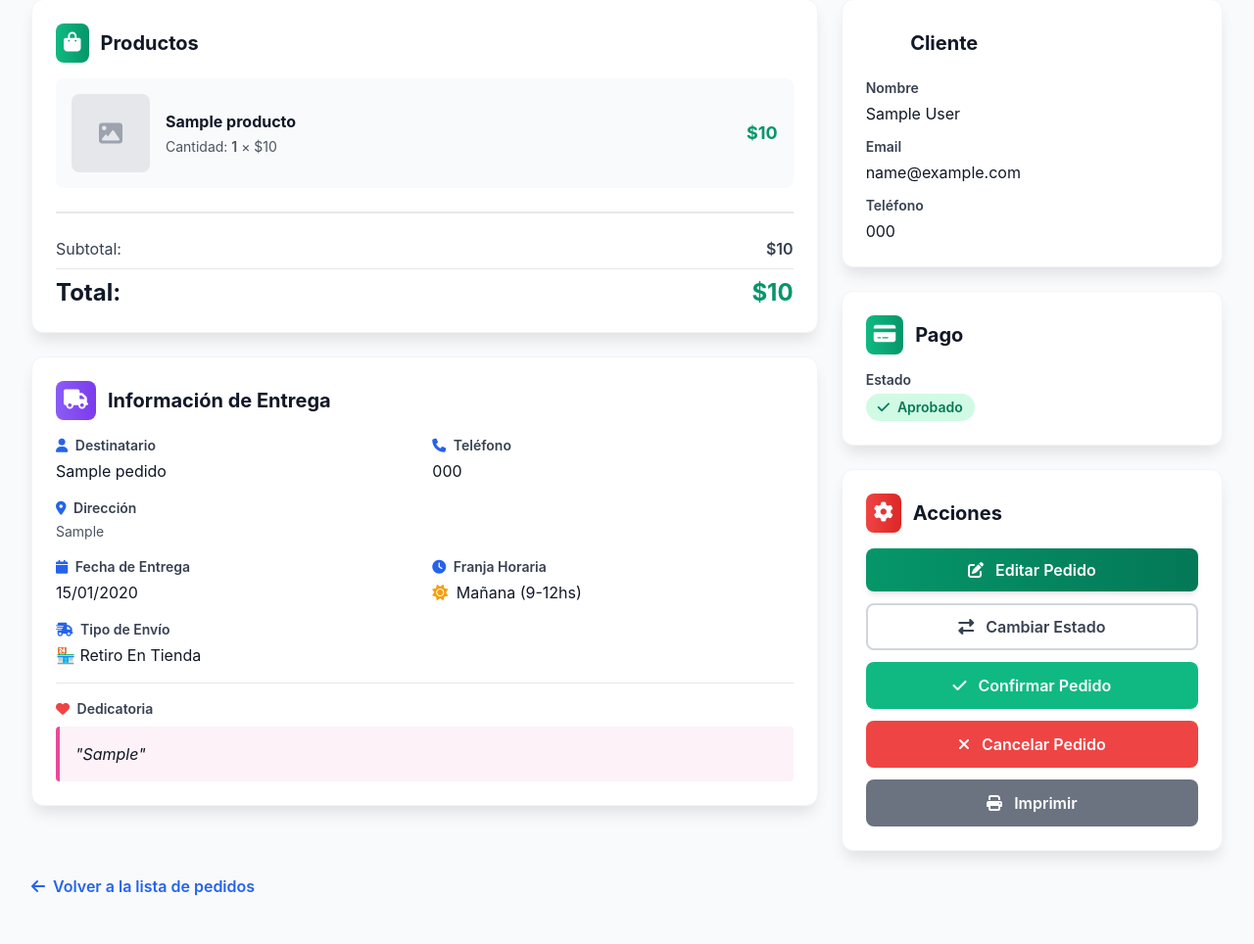
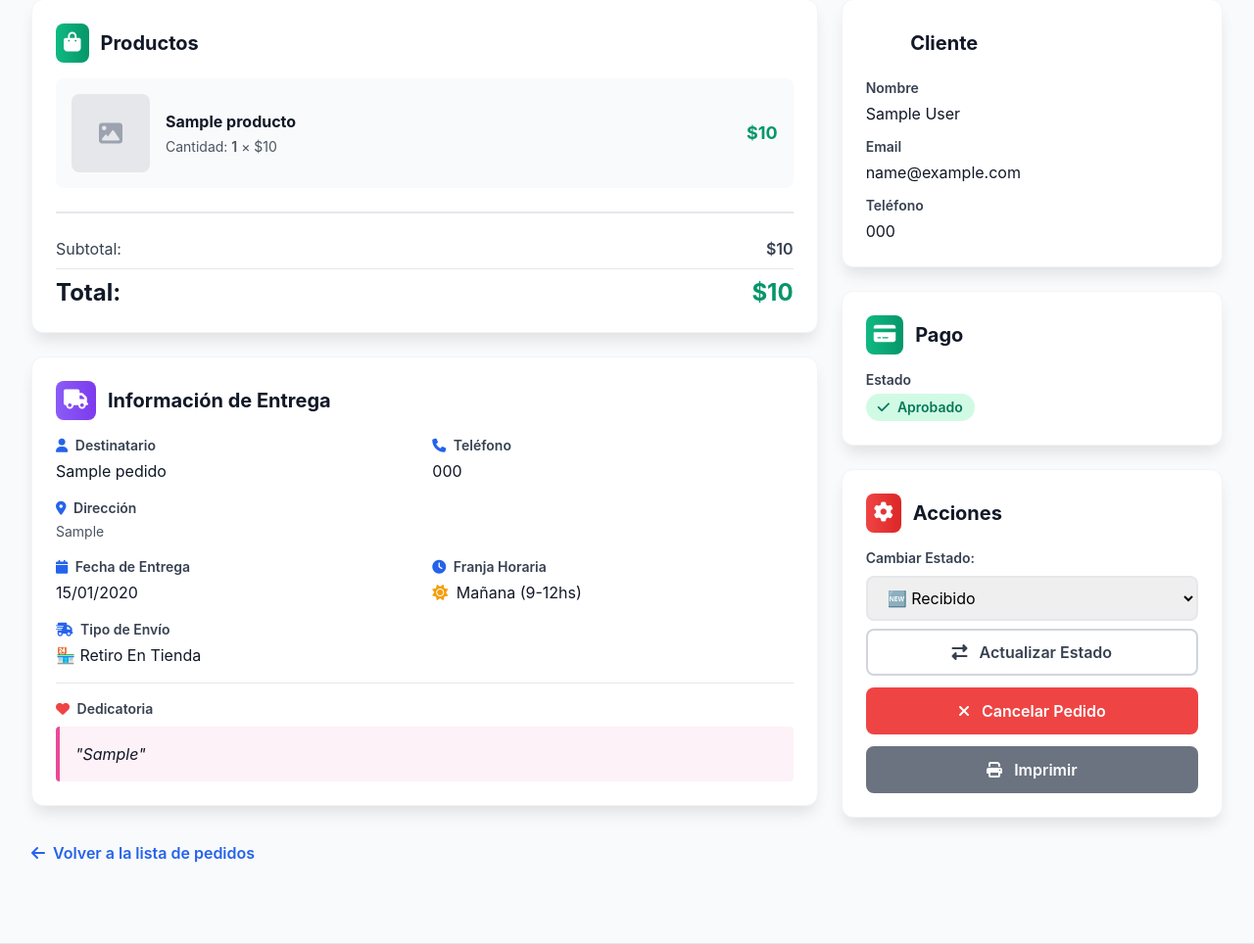
Before and after one commit to mazzuccoda/e-comerce-floreria, a Django app: page /admin-simple/pedidos/1/ in a window 1280 px wide. Shown: the part 315-1279 px from the top of the page at 98% size. Run offline with Django 5.2, Linux system fonts and the light colour scheme; a user stored in the database is signed in; tables that the repository leaves empty hold one stand-in row (values such as "Sample post"); parts of the project's set-up code (start-up, migrations or seed data) failed here and were passed over.

Commit message:
feat-gestion-pedidos-fase3-acciones-funcionales-completas

```diff
--- a/admin_simple/templates/admin_simple/pedido_detail.html
+++ b/admin_simple/templates/admin_simple/pedido_detail.html
@@ -312,29 +312,36 @@
             </div>
 
             <div class="space-y-3">
-                <button class="w-full btn-primary">
-                    <i class="fas fa-edit mr-2"></i> Editar Pedido
-                </button>
-
                 {% if pedido.estado != 'cancelado' %}
-                <button class="w-full btn-secondary">
-                    <i class="fas fa-exchange-alt mr-2"></i> Cambiar Estado
-                </button>
+                <!-- Cambiar Estado -->
+                <div>
+                    <label class="text-sm font-semibold text-gray-700 block mb-2">Cambiar Estado:</label>
+                    <select id="estadoSelect" class="input-field mb-2">
+                        <option value="recibido" {% if pedido.estado == 'recibido' %}selected{% endif %}>🆕 Recibido</option>
+                        <option value="preparando" {% if pedido.estado == 'preparando' %}selected{% endif %}>⚙️ Preparando</option>
+                        <option value="en_camino" {% if pedido.estado == 'en_camino' %}selected{% endif %}>🚚 En Camino</option>
+                        <option value="entregado" {% if pedido.estado == 'entregado' %}selected{% endif %}>✅ Entregado</option>
+                        <option value="cancelado" {% if pedido.estado == 'cancelado' %}selected{% endif %}>❌ Cancelado</option>
+                    </select>
+                    <button onclick="cambiarEstado()" class="w-full btn-secondary">
+                        <i class="fas fa-exchange-alt mr-2"></i> Actualizar Estado
+                    </button>
+                </div>
                 {% endif %}
 
-                {% if pedido.estado == 'recibido' %}
-                <button class="w-full bg-green-500 hover:bg-green-600 text-white font-semibold py-3 px-4 rounded-lg transition-colors">
+                {% if pedido.estado == 'recibido' and not pedido.confirmado %}
+                <button onclick="confirmarPedido()" class="w-full bg-green-500 hover:bg-green-600 text-white font-semibold py-3 px-4 rounded-lg transition-colors">
                     <i class="fas fa-check mr-2"></i> Confirmar Pedido
                 </button>
                 {% endif %}
 
                 {% if pedido.estado != 'cancelado' and pedido.estado != 'entregado' %}
-                <button class="w-full bg-red-500 hover:bg-red-600 text-white font-semibold py-3 px-4 rounded-lg transition-colors">
+                <button onclick="cancelarPedido()" class="w-full bg-red-500 hover:bg-red-600 text-white font-semibold py-3 px-4 rounded-lg transition-colors">
                     <i class="fas fa-times mr-2"></i> Cancelar Pedido
                 </button>
                 {% endif %}
 
-                <button class="w-full bg-gray-500 hover:bg-gray-600 text-white font-semibold py-3 px-4 rounded-lg transition-colors">
+                <button onclick="window.print()" class="w-full bg-gray-500 hover:bg-gray-600 text-white font-semibold py-3 px-4 rounded-lg transition-colors">
                     <i class="fas fa-print mr-2"></i> Imprimir
                 </button>
             </div>
@@ -350,4 +357,108 @@
     </a>
 </div>
 
+<script>
+function getCookie(name) {
+    let cookieValue = null;
+    if (document.cookie && document.cookie !== '') {
+        const cookies = document.cookie.split(';');
+        for (let i = 0; i < cookies.length; i++) {
+            const cookie = cookies[i].trim();
+            if (cookie.substring(0, name.length + 1) === (name + '=')) {
+                cookieValue = decodeURIComponent(cookie.substring(name.length + 1));
+                break;
+            }
+        }
+    }
+    return cookieValue;
+}
+
+function cambiarEstado() {
+    const nuevoEstado = document.getElementById('estadoSelect').value;
+    const csrftoken = getCookie('csrftoken');
+
+    if (!confirm('¿Estás seguro de cambiar el estado del pedido?')) {
+        return;
+    }
+
+    fetch('{% url "admin_simple:pedido-cambiar-estado" pedido.pk %}', {
+        method: 'POST',
+        headers: {
+            'Content-Type': 'application/x-www-form-urlencoded',
+            'X-CSRFToken': csrftoken
+        },
+        body: `estado=${nuevoEstado}`
+    })
+    .then(response => response.json())
+    .then(data => {
+        if (data.success) {
+            alert(data.message);
+            location.reload();
+        } else {
+            alert('Error: ' + data.error);
+        }
+    })
+    .catch(error => {
+        console.error('Error:', error);
+        alert('Error al cambiar el estado');
+    });
+}
+
+function confirmarPedido() {
+    if (!confirm('¿Confirmar este pedido? Esto reducirá el stock de los productos.')) {
+        return;
+    }
+
+    const csrftoken = getCookie('csrftoken');
+
+    fetch('{% url "admin_simple:pedido-confirmar" pedido.pk %}', {
+        method: 'POST',
+        headers: {
+            'X-CSRFToken': csrftoken
+        }
+    })
+    .then(response => response.json())
+    .then(data => {
+        if (data.success) {
+            alert(data.message);
+            location.reload();
+        } else {
+            alert('Error: ' + data.error);
+        }
+    })
+    .catch(error => {
+        console.error('Error:', error);
+        alert('Error al confirmar el pedido');
+    });
+}
+
+function cancelarPedido() {
+    if (!confirm('¿Estás seguro de cancelar este pedido? Si estaba confirmado, se restaurará el stock.')) {
+        return;
+    }
+
+    const csrftoken = getCookie('csrftoken');
+
+    fetch('{% url "admin_simple:pedido-cancelar" pedido.pk %}', {
+        method: 'POST',
+        headers: {
+            'X-CSRFToken': csrftoken
+        }
+    })
+    .then(response => response.json())
+    .then(data => {
+        if (data.success) {
+            alert(data.message);
+            location.reload();
+        } else {
+            alert('Error: ' + data.error);
+        }
+    })
+    .catch(error => {
+        console.error('Error:', error);
+        alert('Error al cancelar el pedido');
+    });
+}
+</script>
+
 {% endblock %}
--- a/admin_simple/urls.py
+++ b/admin_simple/urls.py
@@ -17,4 +17,7 @@ urlpatterns = [
     # Pedidos
     path('pedidos/', views.pedidos_list, name='pedidos-list'),
     path('pedidos/<int:pk>/', views.pedido_detail, name='pedido-detail'),
+    path('pedidos/<int:pk>/cambiar-estado/', views.pedido_cambiar_estado, name='pedido-cambiar-estado'),
+    path('pedidos/<int:pk>/confirmar/', views.pedido_confirmar, name='pedido-confirmar'),
+    path('pedidos/<int:pk>/cancelar/', views.pedido_cancelar, name='pedido-cancelar'),
 ]
--- a/admin_simple/views.py
+++ b/admin_simple/views.py
@@ -4,7 +4,7 @@ from django.contrib import messages
 from django.http import JsonResponse
 from django.db.models import Q, Count, Sum
 from django.core.paginator import Paginator
-from django.views.decorators.http import require_POST
+from django.views.decorators.http import require_POST, require_http_methods
 from catalogo.models import Producto, Categoria
 from pedidos.models import Pedido, PedidoItem
 from django.utils import timezone
@@ -373,3 +373,100 @@ def pedido_detail(request, pk):
     }
 
     return render(request, 'admin_simple/pedido_detail.html', context)
+
+
+@login_required
+@user_passes_test(is_superuser, login_url='/admin/')
+@require_http_methods(["POST"])
+def pedido_cambiar_estado(request, pk):
+    """
+    Cambiar el estado de un pedido
+    """
+    pedido = get_object_or_404(Pedido, pk=pk)
+    nuevo_estado = request.POST.get('estado')
+
+    if nuevo_estado not in dict(Pedido._meta.get_field('estado').choices):
+        return JsonResponse({
+            'success': False,
+            'error': 'Estado no válido'
+        }, status=400)
+
+    estado_anterior = pedido.estado
+    pedido.estado = nuevo_estado
+    pedido.save()
+
+    logger.info(f'Pedido {pedido.id} cambió de estado: {estado_anterior} → {nuevo_estado} por {request.user.username}')
+
+    return JsonResponse({
+        'success': True,
+        'message': f'Estado actualizado a {pedido.get_estado_display()}',
+        'nuevo_estado': nuevo_estado
+    })
+
+
+@login_required
+@user_passes_test(is_superuser, login_url='/admin/')
+@require_http_methods(["POST"])
+def pedido_confirmar(request, pk):
+    """
+    Confirmar un pedido y reducir stock
+    """
+    pedido = get_object_or_404(Pedido, pk=pk)
+
+    if pedido.confirmado:
+        return JsonResponse({
+            'success': False,
+            'error': 'El pedido ya está confirmado'
+        }, status=400)
+
+    # Usar el método del modelo para confirmar
+    exito, mensaje = pedido.confirmar_pedido()
+
+    if exito:
+        logger.info(f'Pedido {pedido.id} confirmado por {request.user.username}')
+        return JsonResponse({
+            'success': True,
+            'message': 'Pedido confirmado exitosamente. Stock reducido.'
+        })
+    else:
+        return JsonResponse({
+            'success': False,
+            'error': mensaje
+        }, status=400)
+
+
+@login_required
+@user_passes_test(is_superuser, login_url='/admin/')
+@require_http_methods(["POST"])
+def pedido_cancelar(request, pk):
+    """
+    Cancelar un pedido y restaurar stock si estaba confirmado
+    """
+    pedido = get_object_or_404(Pedido, pk=pk)
+
+    if pedido.estado == 'cancelado':
+        return JsonResponse({
+            'success': False,
+            'error': 'El pedido ya está cancelado'
+        }, status=400)
+
+    if pedido.estado == 'entregado':
+        return JsonResponse({
+            'success': False,
+            'error': 'No se puede cancelar un pedido ya entregado'
+        }, status=400)
+
+    # Usar el método del modelo para cancelar
+    exito, mensaje = pedido.cancelar_pedido()
+
+    if exito:
+        logger.info(f'Pedido {pedido.id} cancelado por {request.user.username}')
+        return JsonResponse({
+            'success': True,
+            'message': 'Pedido cancelado exitosamente. Stock restaurado.'
+        })
+    else:
+        return JsonResponse({
+            'success': False,
+            'error': mensaje
+        }, status=400)
```
